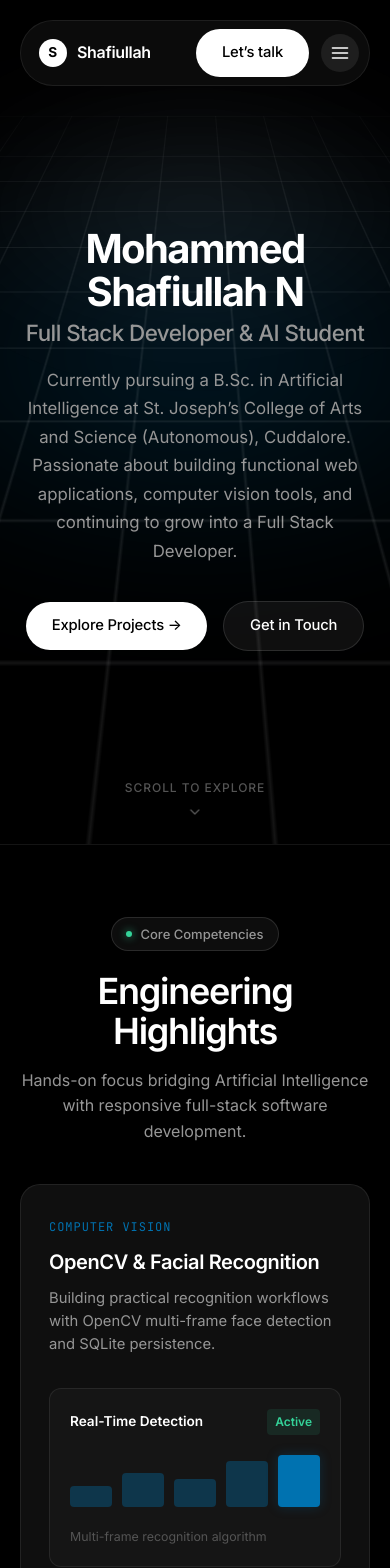
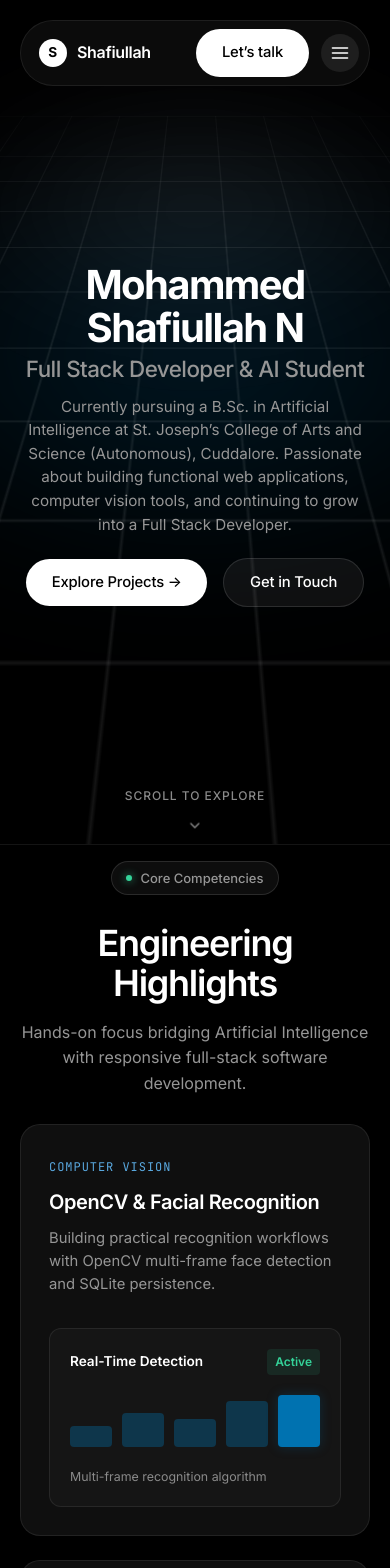
Before and after one commit to Shafyydev/My-Portfolio, a React (Vite) app: page / in a window 390 px wide. Shown: the top 1568 px of the page. Built offline with nearby package versions, Linux system fonts and the light colour scheme.

Commit message:
style: set 100vh initial hero viewport and balance symmetrical section badge spacing

```diff
--- a/src/components/About.css
+++ b/src/components/About.css
@@ -3,7 +3,7 @@
   flex-direction: column;
   align-items: center;
   text-align: center;
-  margin-bottom: clamp(2.5rem, 5vw, 4rem);
+  margin-bottom: clamp(1.75rem, 3.5vw, 2.5rem);
 }
 
 .df-about__grid {
--- a/src/components/Contact.css
+++ b/src/components/Contact.css
@@ -1,9 +1,14 @@
+.df-contact__header {
+  display: flex;
+  justify-content: center;
+}
+
 .df-contact__banner {
   display: flex;
   flex-direction: column;
   align-items: center;
   text-align: center;
-  padding: clamp(2.5rem, 6vw, 4.5rem) clamp(1.5rem, 4vw, 3.5rem);
+  padding: clamp(2.5rem, 5vw, 3.75rem) clamp(1.5rem, 3.5vw, 2.75rem);
   position: relative;
   overflow: hidden;
   border-radius: var(--radius-card);
@@ -35,7 +40,7 @@
   line-height: 1.65;
   color: var(--text-muted);
   max-width: 640px;
-  margin-bottom: 2.5rem;
+  margin-bottom: 2rem;
 }
 
 .df-contact__desc strong {
@@ -81,7 +86,7 @@
 }
 
 .df-contact__email-link:hover {
-  color: var(--blue-accent);
+  color: var(--blue-text);
 }
 
 .df-contact__email-actions {
--- a/src/components/Education.css
+++ b/src/components/Education.css
@@ -3,7 +3,7 @@
   flex-direction: column;
   align-items: center;
   text-align: center;
-  margin-bottom: clamp(2.5rem, 5vw, 4rem);
+  margin-bottom: clamp(1.75rem, 3.5vw, 2.5rem);
 }
 
 .df-education__card {
@@ -109,7 +109,7 @@
 .df-education__focus-index {
   font-size: 0.75rem;
   font-weight: 600;
-  color: var(--blue-accent);
+  color: var(--blue-text);
 }
 
 .df-education__focus-card strong {
--- a/src/components/FocusAreas.css
+++ b/src/components/FocusAreas.css
@@ -8,7 +8,7 @@
   flex-direction: column;
   align-items: center;
   text-align: center;
-  margin-bottom: clamp(2.5rem, 5vw, 4rem);
+  margin-bottom: clamp(1.75rem, 3.5vw, 2.5rem);
 }
 
 .df-focus__bento {
@@ -29,7 +29,7 @@
   display: inline-block;
   font-size: 0.75rem;
   font-family: var(--font-mono);
-  color: var(--blue-accent);
+  color: var(--blue-text);
   text-transform: uppercase;
   letter-spacing: 0.08em;
   margin-bottom: 0.5rem;
--- a/src/components/Footer.css
+++ b/src/components/Footer.css
@@ -1,6 +1,6 @@
 .df-footer {
   border-top: 1px solid var(--card-border);
-  padding: clamp(3.5rem, 6vw, 5rem) 0 2.5rem;
+  padding: clamp(2.5rem, 4vw, 3.5rem) 0 2rem;
   background: var(--bg);
 }
 
@@ -8,7 +8,7 @@
   display: grid;
   grid-template-columns: 2fr 1fr 1fr;
   gap: clamp(2rem, 4vw, 4rem);
-  padding-bottom: 3rem;
+  padding-bottom: 2rem;
   border-bottom: 1px solid rgba(255, 255, 255, 0.06);
 }
 
--- a/src/components/Hero.css
+++ b/src/components/Hero.css
@@ -1,14 +1,16 @@
 .df-hero {
-  min-height: 100vh;
-  min-height: 100dvh;
+  height: 100vh;
+  height: 100dvh;
+  min-height: 600px;
   display: flex;
   flex-direction: column;
   justify-content: center;
   align-items: center;
   position: relative;
   overflow: hidden;
-  padding: calc(var(--nav-h) + 1.5rem) 0 4rem;
+  padding: calc(var(--nav-h) + 0.75rem) 0 4.5rem;
   background-color: var(--bg);
+  box-sizing: border-box;
 }
 
 /* 3D Perspective Grid Background (Framer DesignFast Style) */
@@ -107,7 +109,7 @@
   line-height: 1.7;
   color: var(--text-muted);
   max-width: 720px;
-  margin-bottom: 2.25rem;
+  margin-bottom: 1.75rem;
 }
 
 .df-hero__actions {
@@ -121,7 +123,7 @@
 /* Scroll indicator */
 .df-hero__scroll-indicator {
   position: absolute;
-  bottom: 1.5rem;
+  bottom: clamp(1.25rem, 2.5vh, 2rem);
   left: 50%;
   transform: translateX(-50%);
   display: flex;
@@ -155,13 +157,37 @@
   }
 }
 
-@media (max-height: 750px) {
+@media (max-width: 640px) {
   .df-hero {
-    min-height: auto;
-    padding-top: calc(var(--nav-h) + 2rem);
-    padding-bottom: 3rem;
+    min-height: 580px;
+    padding-top: calc(var(--nav-h) + 0.5rem);
+    padding-bottom: 3.5rem;
+  }
+  .df-hero__title {
+    margin-bottom: 0.85rem;
+  }
+  .df-hero__desc {
+    font-size: 0.95rem;
+    line-height: 1.55;
+    margin-bottom: 1.35rem;
   }
   .df-hero__scroll-indicator {
-    display: none;
+    bottom: 1rem;
   }
 }
+
+@media (max-height: 580px) {
+  .df-hero {
+    height: auto;
+    min-height: 100vh;
+    padding-top: calc(var(--nav-h) + 1rem);
+    padding-bottom: 2.5rem;
+  }
+  .df-hero__scroll-indicator {
+    position: relative;
+    bottom: auto;
+    left: auto;
+    transform: none;
+    margin-top: 1.5rem;
+  }
+}
--- a/src/components/Projects.css
+++ b/src/components/Projects.css
@@ -3,13 +3,13 @@
   flex-direction: column;
   align-items: center;
   text-align: center;
-  margin-bottom: clamp(2.5rem, 5vw, 4rem);
+  margin-bottom: clamp(1.75rem, 3.5vw, 2.5rem);
 }
 
 .df-projects__list {
   display: flex;
   flex-direction: column;
-  gap: clamp(2.5rem, 5vw, 4rem);
+  gap: clamp(1.75rem, 3vw, 2.5rem);
 }
 
 .df-project-card {
@@ -51,7 +51,7 @@
 .df-project-card__category {
   font-size: 0.8125rem;
   font-weight: 600;
-  color: var(--blue-accent);
+  color: var(--blue-text);
   text-transform: uppercase;
   letter-spacing: 0.05em;
 }
--- a/src/components/Skills.css
+++ b/src/components/Skills.css
@@ -3,7 +3,7 @@
   flex-direction: column;
   align-items: center;
   text-align: center;
-  margin-bottom: clamp(2.5rem, 5vw, 4rem);
+  margin-bottom: clamp(1.75rem, 3.5vw, 2.5rem);
 }
 
 .df-skills__grid {
--- a/src/index.css
+++ b/src/index.css
@@ -13,10 +13,11 @@
   /* Typography Colors */
   --text-white: #ffffff;
   --text-muted: #969696;
-  --text-faint: #545454;
+  --text-faint: #8a8a8a;
 
   /* Accents */
   --blue-accent: #0072b0;
+  --blue-text: #5aa9e0;
   --blue-glow: rgba(0, 114, 176, 0.25);
   --green-accent: #1b942b;
   --green-dot: #34d399;
@@ -51,6 +52,7 @@ html {
   scroll-padding-top: calc(var(--nav-h) + 1.5rem);
   -webkit-font-smoothing: antialiased;
   -moz-osx-font-smoothing: grayscale;
+  overflow-x: hidden;
 }
 
 body {
@@ -95,6 +97,19 @@ ul, ol {
   outline-offset: 3px;
 }
 
+/* Visually hidden but accessible to screen readers */
+.sr-only {
+  position: absolute;
+  width: 1px;
+  height: 1px;
+  padding: 0;
+  margin: -1px;
+  overflow: hidden;
+  clip: rect(0, 0, 0, 0);
+  white-space: nowrap;
+  border: 0;
+}
+
 /* ===========================
    Container & Layout
    =========================== */
@@ -106,21 +121,14 @@ ul, ol {
 }
 
 .section {
-  padding: clamp(4.5rem, 8vw, 7rem) 0;
+  padding-top: clamp(1rem, 1.5vw, 1.35rem);
+  padding-bottom: clamp(1.35rem, 2vw, 1.85rem);
   position: relative;
 }
 
 /* ===========================
    DesignFast Header & Badges
    =========================== */
-.section-header {
-  display: flex;
-  flex-direction: column;
-  align-items: center;
-  text-align: center;
-  margin-bottom: clamp(2.5rem, 5vw, 4rem);
-}
-
 .section-badge {
   display: inline-flex;
   align-items: center;
@@ -133,7 +141,7 @@ ul, ol {
   font-weight: 500;
   color: var(--text-muted);
   width: fit-content;
-  margin-bottom: 1.25rem;
+  margin-bottom: clamp(1.75rem, 2.75vw, 2.35rem);
   transition: border-color 0.2s ease;
 }
 
@@ -220,7 +228,7 @@ ul, ol {
   border: 1px solid var(--card-border);
   border-radius: var(--radius-card);
   padding: clamp(1.75rem, 3vw, 2.5rem);
-  transition: border-color 0.3s ease, transform 0.3s ease;
+  transition: border-color 0.3s ease;
   position: relative;
   overflow: hidden;
 }
@@ -234,3 +242,19 @@ ul, ol {
 ::-webkit-scrollbar-track { background: var(--bg); }
 ::-webkit-scrollbar-thumb { background: #262626; border-radius: 4px; }
 ::-webkit-scrollbar-thumb:hover { background: #404040; }
+
+/* ===========================
+   Reduced Motion
+   =========================== */
+@media (prefers-reduced-motion: reduce) {
+  *, *::before, *::after {
+    animation-duration: 0.01ms !important;
+    animation-iteration-count: 1 !important;
+    transition-duration: 0.01ms !important;
+    scroll-behavior: auto !important;
+  }
+
+  html {
+    scroll-behavior: auto;
+  }
+}
```
